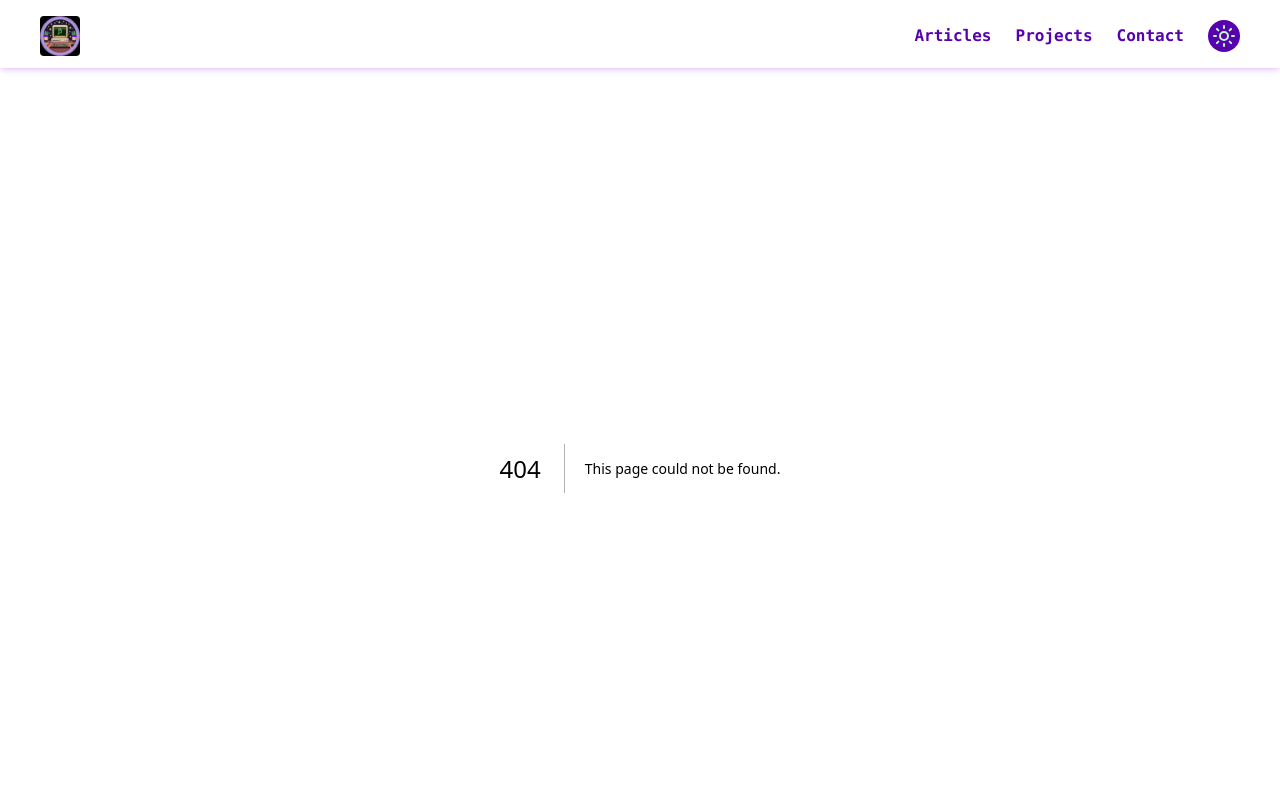
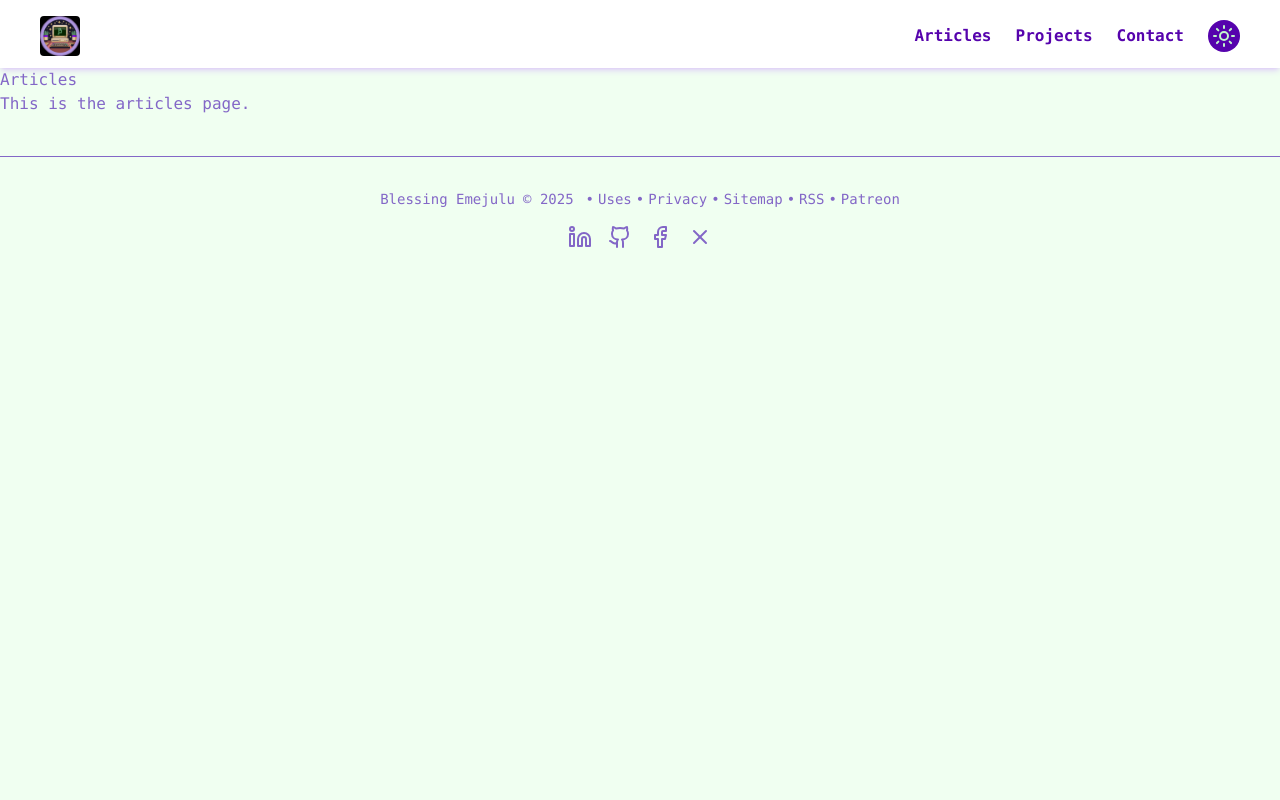
Before and after one commit to BlessingEmejulu/blessedtechie-blog, a Next.js app: page /articles in a window 1280 px wide. Before the commit this address had no page. Shown: the top 800 px of the page. Built offline with nearby package versions, Linux system fonts and the light colour scheme.

Commit message:
Update dark mode styles and add new pages for Articles, Contact, and Projects

```diff
--- /dev/null
+++ b/app/articles/page.tsx
@@ -0,0 +1,9 @@
+
+export default function ArticlesPage() {
+  return (
+    <div>
+      <h1>Articles</h1>
+      <p>This is the articles page.</p>
+    </div>
+  );
+}
--- /dev/null
+++ b/app/contact/page.tsx
@@ -0,0 +1,9 @@
+
+export default function ContactPage() {
+  return (
+    <div>
+      <h1>Contact</h1>
+      <p>This is the contact page.</p>
+    </div>
+  );
+}
--- a/app/globals.css
+++ b/app/globals.css
@@ -11,7 +11,7 @@
 /* Dark mode variables */
 .dark {
   --background: #121212; /* A dark gray for the background */
-  --foreground: #C2F8CB; /* Light mint green for text */
+  --foreground: #fff; /* Light mint green for text */
   --link-color: #B3E9C7; /* Light mint green for links */
   --accent-color: #8367C7; /* Muted purple for accents */
 }
--- a/app/layout.tsx
+++ b/app/layout.tsx
@@ -1,6 +1,6 @@
 import type { Metadata } from "next";
 import { Geist, Geist_Mono } from "next/font/google";
-import { ThemeProvider } from "next-themes";
+import { ThemeProvider } from "@/components/ui/ThemeProvider";
 import NavBar from "@/components/ui/NavBar";
 import Footer from "@/components/ui/Footer";
 import "./globals.css";
@@ -26,16 +26,20 @@ export default function RootLayout({
   children: React.ReactNode;
 }>) {
   return (
-    <html lang="en">
+    <html lang="en" suppressHydrationWarning>
       <body
-        className={`${geistSans.variable} ${geistMono.variable} antialiased`}
+        className={`${geistSans.variable} ${geistMono.variable} antialiased bg-white text-slate-900 dark:bg-slate-950 dark:text-slate-50 transition-colors duration-300`}
       >
-        <ThemeProvider attribute="class" defaultTheme="system" enableSystem>
-          <NavBar />
-          {children}
-          <Footer />
+        <ThemeProvider
+          attribute="class"
+          defaultTheme="system"
+          enableSystem
+          disableTransitionOnChange
+        >
+            <NavBar />
+            {children}
+            <Footer />
         </ThemeProvider>
-
       </body>
     </html>
   );
--- /dev/null
+++ b/app/projects/page.tsx
@@ -0,0 +1,9 @@
+
+export default function ProjectsPage() {
+  return (
+    <div>
+      <h1>Projects</h1>
+      <p>This is the projects page.</p>
+    </div>
+  );
+}
```
